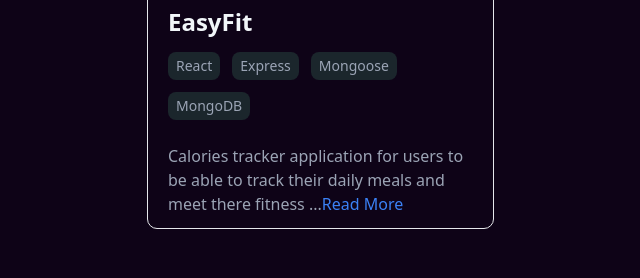
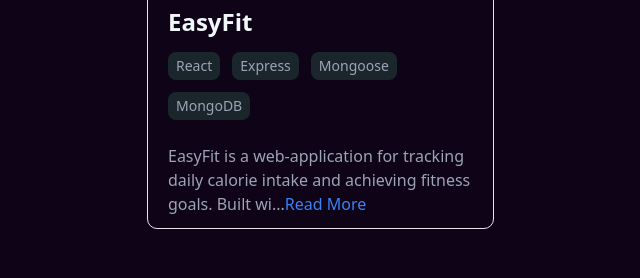
Before and after one commit to plode-v/plode-vanichaka, a React (Vite) app: page / in a window 1280 px wide. Shown: the part 1200-1478 px from the top of the page, without its empty margins (533-1173 px from the left). Built offline with nearby package versions, Linux system fonts and the light colour scheme.

Commit message:
Update EasyFit description

```diff
--- a/src/constants/index.ts
+++ b/src/constants/index.ts
@@ -59,7 +59,7 @@
 export const projects = [
     {
         name: "EasyFit",
-        desc: "Calories tracker application for users to be able to track their daily meals and meet there fitness goals. This application is currently under-development. It was inspired by popular application called Myfitnesspal, which is currently number 1 user's choice for trakcing calories and overall healthy habits.",
+        desc: "EasyFit is a web-application for tracking daily calorie intake and achieving fitness goals. Built with React and ExpressJS, offers a seamless and intuitive experience. With EasyFit, you can effortlessly log your meals, monitor your calorie consumption, and make informed choices about your diet. The secure authentication system ensures that your data remains private and accessible only to you. Powered by MongoDB, EasyFit ensures efficient data management and scalability. Stay on track with your fitness journey with EasyFit's upcoming mobile application, which will provide the same convenience and functionality on-the-go.",
         techStack: ["React", "Express", "Mongoose", "MongoDB"],
         image: easyFit,
         link: "https://easyfit-sepia.vercel.app"
```
